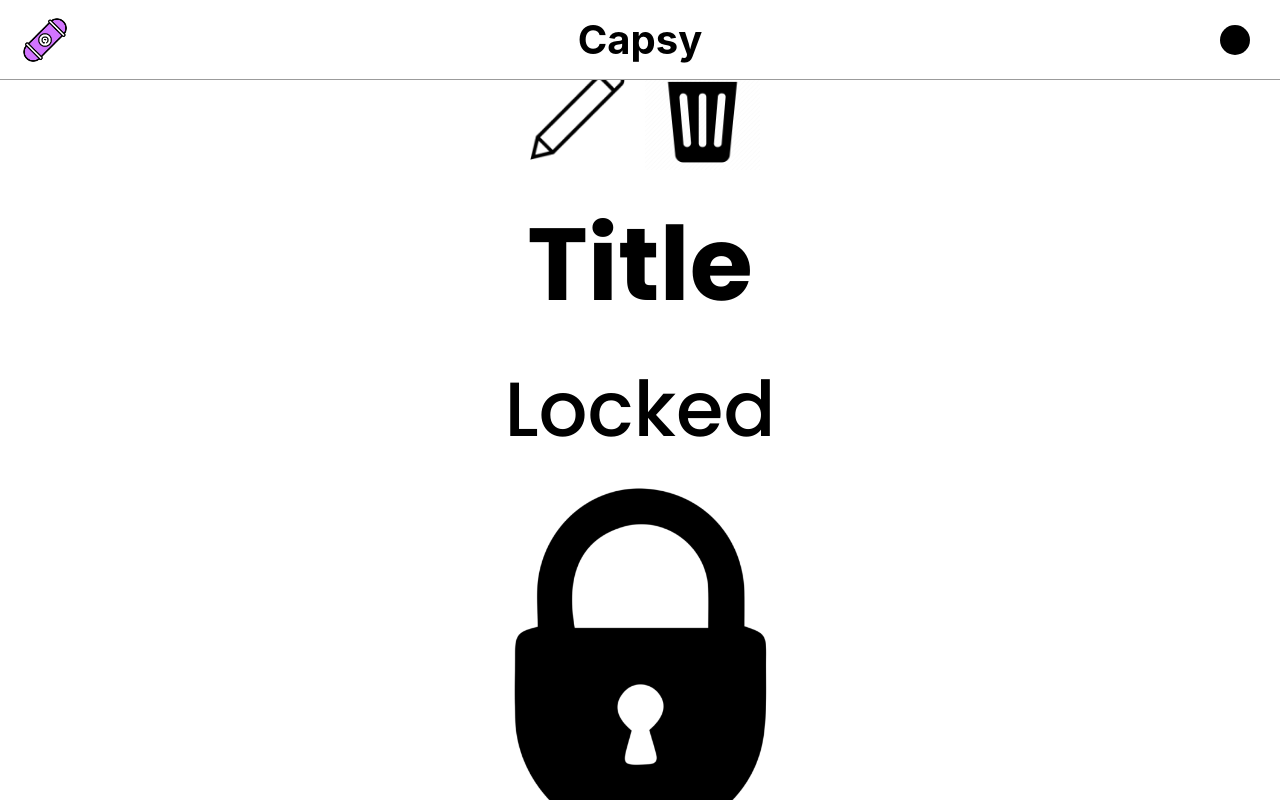
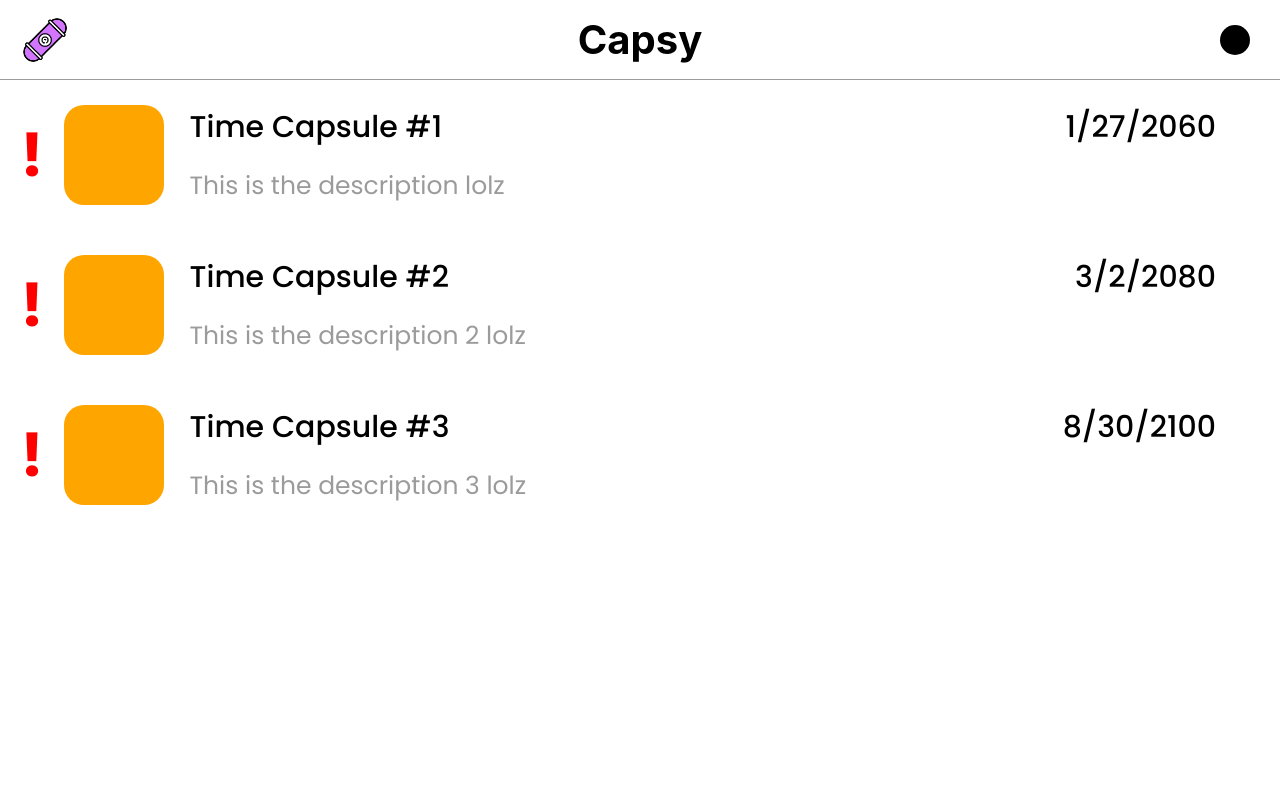
Before and after one commit to alexandvo/capsy, a React (Create React App) app in the folder frontend/: page / in a window 1280 px wide. Built offline with nearby package versions, Linux system fonts and the light colour scheme.

Commit message:
fixed ui/ux issues on the capsule list page

```diff
--- a/frontend/src/components/CapsuleListItem.js
+++ b/frontend/src/components/CapsuleListItem.js
@@ -1,24 +1,20 @@
 import "../stylesheets/global.css";
 import "../stylesheets/capsuleListItem.css";
 
-const CapsuleListItem = ( {title = 'Title', desc = 'Desc', date = 'Date'} ) => {
+const CapsuleListItem = ({ title = "Title", desc = "Desc", date = "Date" }) => {
   return (
     <div id="mainWrapper">
       <div id="exclamation">!</div>
-      <div
-        style={{
-          display: "flex",
-          justifyContent: "center",
-          alignItems: "center",
-        }}
-      >
-        <div id="picContainer"></div>
+      <div id="picContainer">
+        {/* <div id="picContainer"></div> */}
       </div>
-      <div>
-        <div className="overflowContainer">{title}</div>
+      <div id="titleWrapper">
+        <div className="overflowContainer" id="title">{title}</div>
       </div>
-      <div>
-        <div className="overflowContainer" id="desc">{desc}</div>
+      <div id="descWrapper">
+        <div className="overflowContainer" id="descr">
+          {desc}
+        </div>
       </div>
       <div id="date">{date}</div>
     </div>
--- a/frontend/src/pages/Home.js
+++ b/frontend/src/pages/Home.js
@@ -35,7 +35,8 @@ const Home = () => {
 
   return (
     <Layout>
-      <CapsuleInfo />
+      {/* <CapsuleInfo />     */}
+      <CapsuleList />
       {/* <div id="mainAreaContainer">
         {showForm ? (
           <div id="formBoxWrapper">
--- a/frontend/src/stylesheets/capsuleListItem.css
+++ b/frontend/src/stylesheets/capsuleListItem.css
@@ -22,21 +22,22 @@
   font-size: 6vw;
 }
 
-#mainWrapper div:nth-child(2) {
+#picContainer {
   grid-row: 2 / 4;
 }
 
-#mainWrapper div:nth-child(3) {
+#titleWrapper {
   grid-row: 2 / 3;
   grid-column: 3 / 4;
   display: flex;
   justify-content: flex-start;
   align-items: flex-start;
-  font-size: 4vw;
+  font-size: 5vw;
   font-family: var(--med);
   padding-left: 2vw;
   padding-right: 2vw;
   overflow: hidden;
+  text-overflow: ellipsis;
 }
 
 .overflowContainer {
@@ -45,11 +46,12 @@
   white-space: nowrap;
 }
 
-#desc {
-    color: var(--sup);
+#descr {
+  color: var(--sup);
+  font-size: 4vw;
 }
 
-#mainWrapper div:nth-child(4) {
+#descWrapper {
   grid-row: 3 / 4;
   grid-column: 3 / 5;
   display: flex;
@@ -59,26 +61,24 @@
   font-family: var(--reg);
   padding-left: 2vw;
   overflow: hidden;
-}
-
-#mainWrapper div:nth-child(5) {
-  grid-row: 2 / 3;
-  grid-column: 4 / 5;
-}
-
-#picContainer {
-  width: 15vw;
-  aspect-ratio: 1 / 1;
-  border-radius: 2vw;
-  background-color: orange;
+  text-overflow: ellipsis;
 }
 
 #date {
+  grid-row: 2 / 3;
+  grid-column: 4 / 5;
   font-size: 4vw;
   display: flex;
   justify-content: center;
   align-items: flex-start;
   font-family: var(--med);
+}
+
+#picContainer {
+  width: 14vw;
+  aspect-ratio: 1 / 1;
+  border-radius: 2vw;
+  background-color: orange;
 }
 
 @media (min-width: 700px) {
@@ -89,11 +89,11 @@
   #date {
     font-size: 30px;
   }
-  #mainWrapper div:nth-child(3) {
+  #titleWrapper {
     font-size: 30px;
   }
-  #mainWrapper div:nth-child(4) {
-    font-size: 20px;
+  #descr {
+    font-size: 25px;
   }
 }
 
```
Also changed, not shown: frontend/src/pages/CapsuleList.js (+15 -4 lines).
